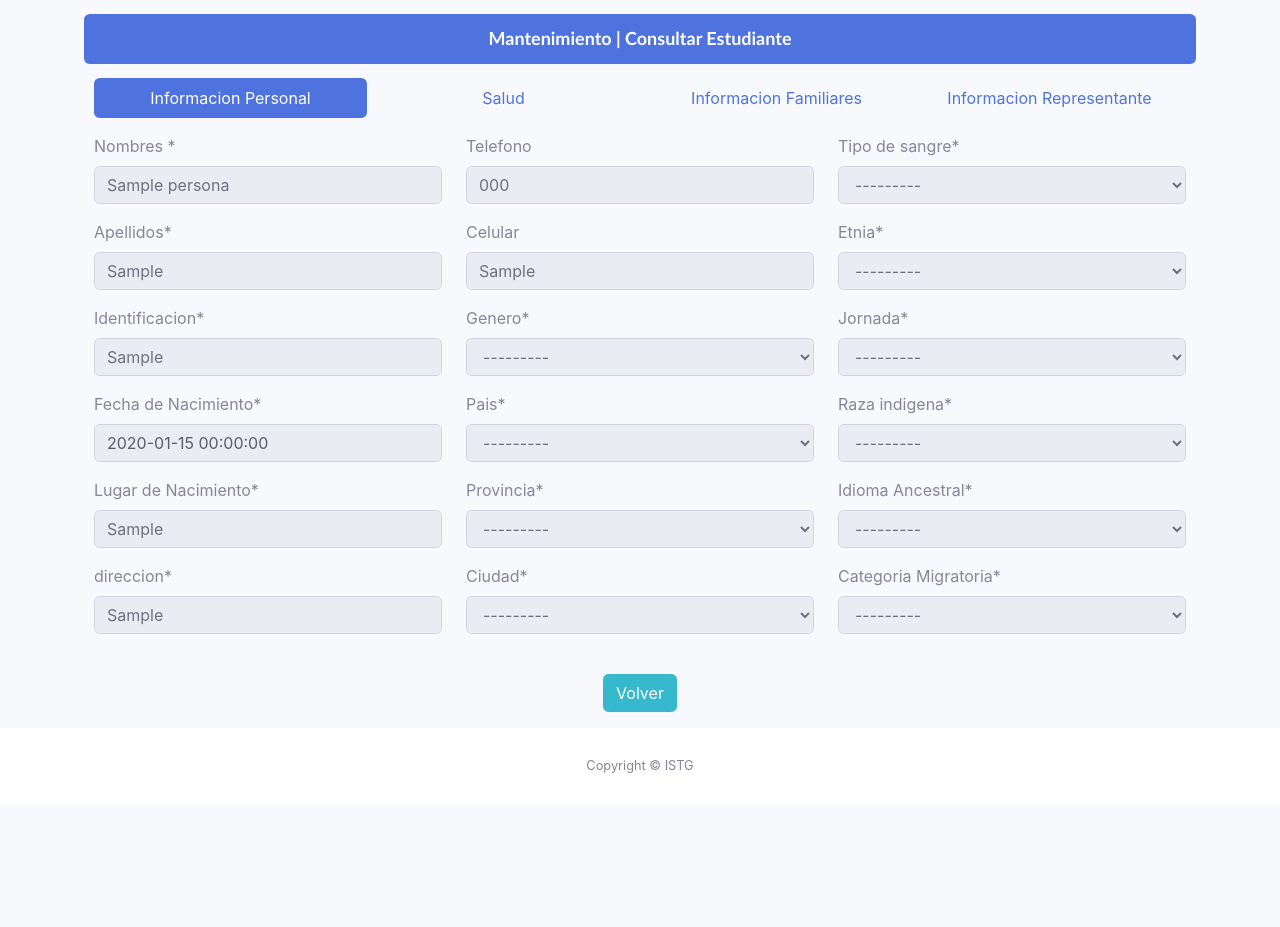
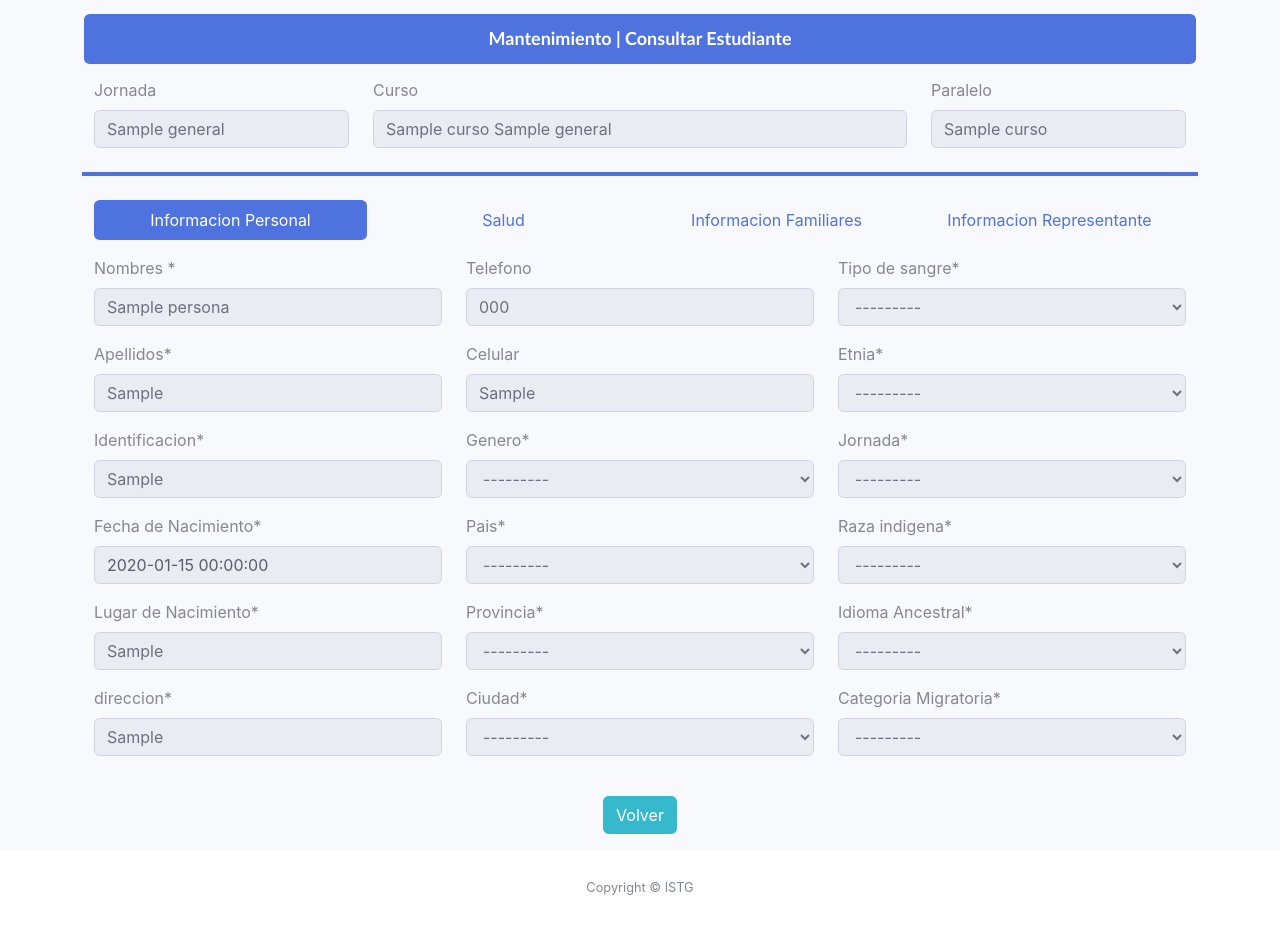
Before and after one commit to rtigrero1983/AmbienteDesarrolloPython, a Django app: page /consultar_estudiante/1/ in a window 1280 px wide. Before the commit the page ends 773 px from the top, so only its background shows below. Run offline with Django 3.2, Linux system fonts and the light colour scheme; tables that the repository leaves empty hold one stand-in row (values such as "Sample post"); some libraries are stand-ins or nearby versions.

Commit message:
Adelanto mostrar datos de curso por estudiante CRISTHOFER

```diff
--- a/sistemaAcademico/Apps/GestionAcademica/Controladores/Mantenimiento/Estructura_view_mantenimientos.py
+++ b/sistemaAcademico/Apps/GestionAcademica/Controladores/Mantenimiento/Estructura_view_mantenimientos.py
@@ -128,6 +128,20 @@ class ConsultarEstudiante(UpdateView):
     template_name = 'sistemaAcademico/Admision/Mantenimiento/form_consultar_estudiante.html'
     context_object_name = 'm'
 
+    def get_context_data(self, **kwargs):
+        context = super(ConsultarEstudiante, self).get_context_data(**kwargs)
+        id_persona = context['m'].id_persona
+        persona = MantEstudiante.objects.get(id_persona = id_persona)
+        id_estudiante = persona.id_estudiante
+        c_estudiante = MovMatriculacionEstudiante.objects.get(id_estudiante = id_estudiante)
+        curso_estudiante = MovCabCurso.objects.get(nombre = c_estudiante.id_mov_anioelectivo_curso.id_curso.nombre)
+        paralelo_estudiante = Mov_Aniolectivo_curso.objects.get(id_anio_electivo_id = c_estudiante.id_mov_anioelectivo_curso.id_anio_electivo_id)
+        jornada_estudiante = GenrGeneral.objects.get(nombre = c_estudiante.id_mov_anioelectivo_curso.id_curso.id_genr_jornada.nombre)
+        context['curso_estudiante'] = curso_estudiante
+        context['paralelo_estudiante'] = paralelo_estudiante
+        context['jornada_estudiante'] = jornada_estudiante
+        return context
+
 
 class UpdateEstudiante(UpdateView):
     model = MantPersona
@@ -137,6 +151,19 @@ class UpdateEstudiante(UpdateView):
     success_url = reverse_lazy('Academico:estudiante')
     context_object_name = 'm'
 
+    def get_context_data(self, **kwargs):
+        context = super(UpdateEstudiante, self).get_context_data(**kwargs)
+        id_persona = context['m'].id_persona
+        persona = MantEstudiante.objects.get(id_persona = id_persona)
+        id_estudiante = persona.id_estudiante
+        c_estudiante = MovMatriculacionEstudiante.objects.get(id_estudiante = id_estudiante)
+        curso_estudiante = MovCabCurso.objects.get(nombre = c_estudiante.id_mov_anioelectivo_curso.id_curso.nombre)
+        paralelo_estudiante = Mov_Aniolectivo_curso.objects.get(id_anio_electivo_id = c_estudiante.id_mov_anioelectivo_curso.id_anio_electivo_id)
+        jornada_estudiante = GenrGeneral.objects.get(nombre = c_estudiante.id_mov_anioelectivo_curso.id_curso.id_genr_jornada.nombre)
+        context['curso_estudiante'] = curso_estudiante
+        context['paralelo_estudiante'] = paralelo_estudiante
+        context['jornada_estudiante'] = jornada_estudiante
+        return context
 
 class DatosEstudiante(UpdateView):
     model = MovMatriculacionEstudiante
--- a/templates/sistemaAcademico/Admision/Mantenimiento/form_consultar_estudiante.html
+++ b/templates/sistemaAcademico/Admision/Mantenimiento/form_consultar_estudiante.html
@@ -20,7 +20,23 @@
                     <h4 class="titulo text-center">Mantenimiento | Consultar Estudiante</h4>
                 </header>
                 <br>
-
+                                <!-- SECCION DATOS DE CURSO DEL ESTUDIANTE -->
+                <div class="row pb-4 border-bottom-primary">
+                        <div class="col-3">
+                            <label for="c1">Jornada</label>
+                            <input type="text" id="c1" class="form-control" value="{{ jornada_estudiante }}" disabled="disabled">
+                        </div>
+                        <div class="col-6">
+                            <label for="c1">Curso</label>
+                            <input type="text" class="form-control" value="{{ curso_estudiante }}" disabled="disabled">
+                        </div>
+                        <div class="col-3">
+                            <label for="c1">Paralelo</label>
+                            <input type="text" class="form-control" value="{{ paralelo_estudiante }}" disabled="disabled">
+                        </div>
+                </div>
+                <!-- ------------------------------------ -->
+                <br>
                 <ul class="nav nav-pills mb-3 nav-justified" id="pills-tab" role="tablist">
                     <li class="nav-item">
                         <a class="nav-link active" id="pills-info1-tab" data-toggle="pill" href="#pills-info1" role="tab" aria-controls="pills-info1" aria-selected="true">Informacion Personal</a>
```
Also changed, not shown: templates/sistemaAcademico/Admision/Mantenimiento/form_edit_estudiante.html (+6 -6 lines).
